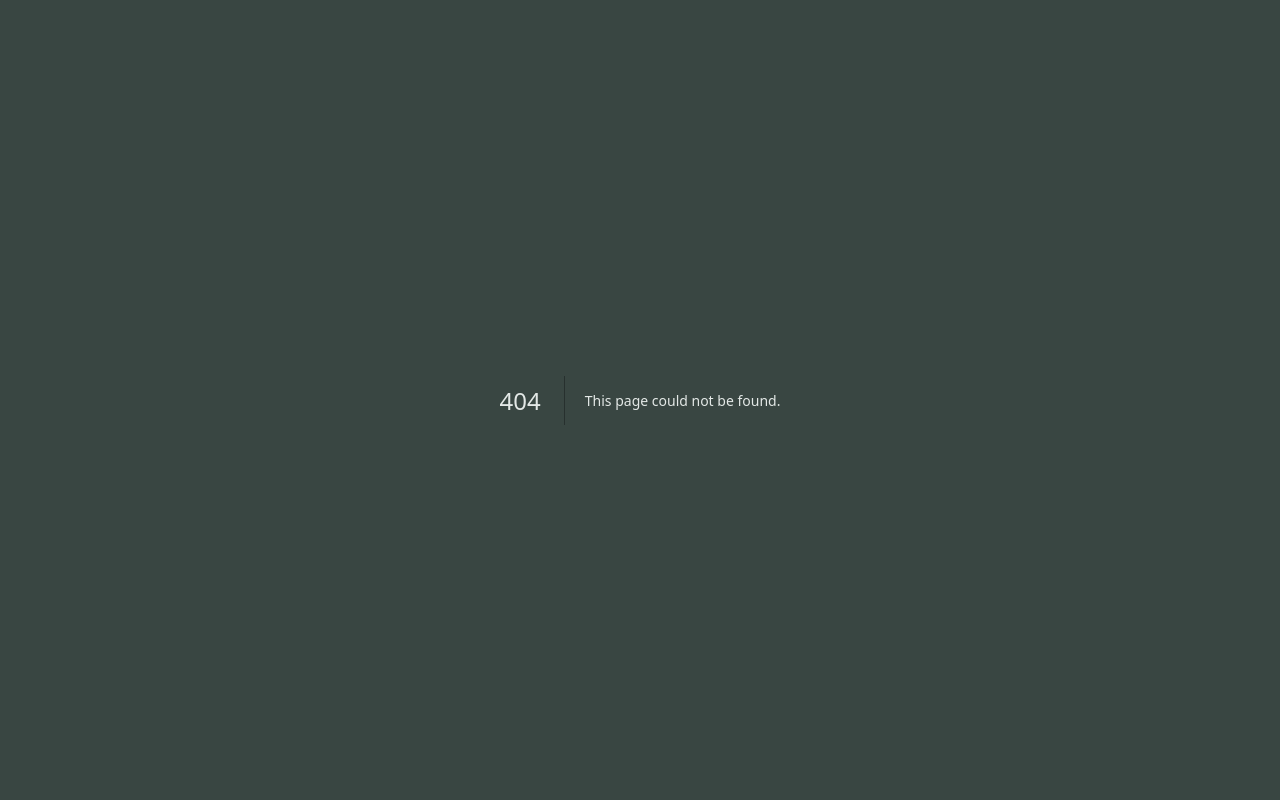
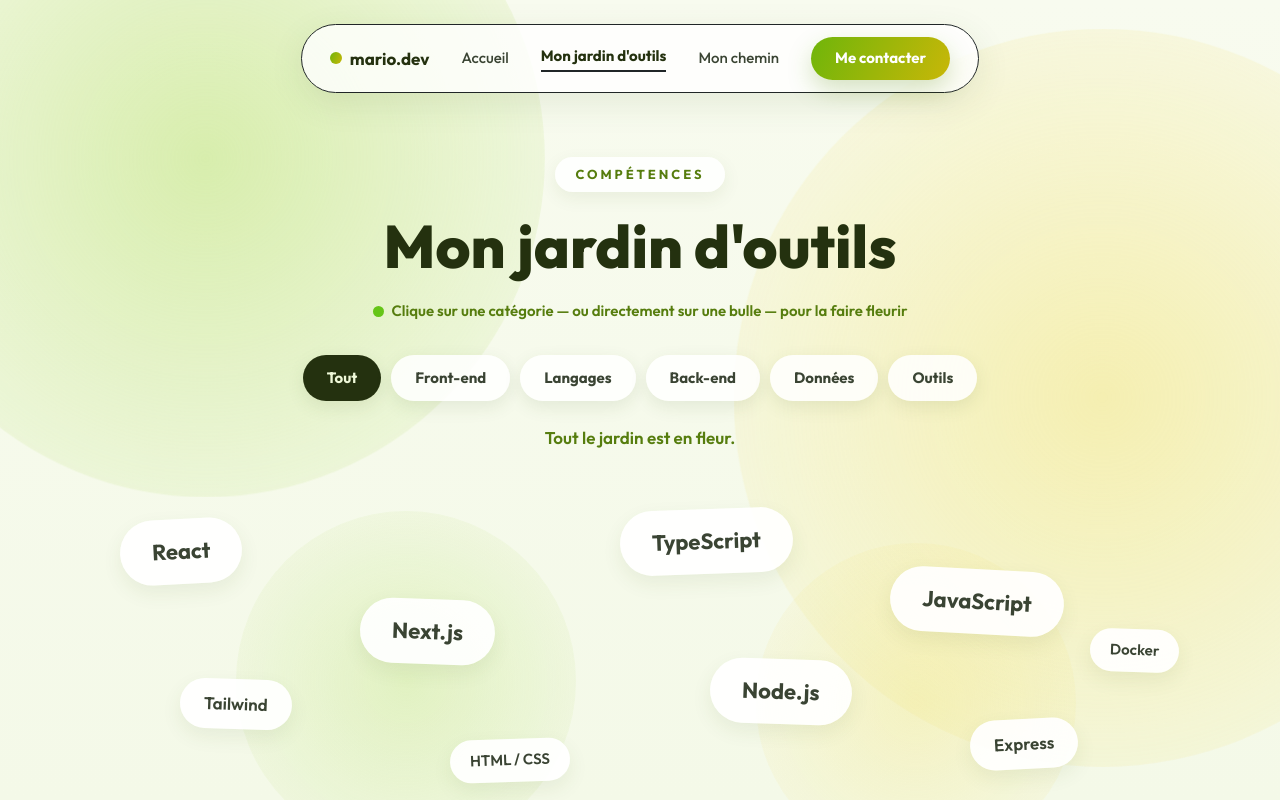
Before and after one commit to mario-souvily/portofolio2, a Next.js app: page /jardin in a window 1280 px wide. Before the commit this address had no page. Built offline with nearby package versions, Linux system fonts and the light colour scheme; a web font is replaced by a local one.

Commit message:
add /jardin page: filterable floating tool garden with category lines

```diff
--- /dev/null
+++ b/app/data/tools.ts
@@ -0,0 +1,35 @@
+export type ToolCategory = "front" | "lang" | "back" | "data" | "tools";
+
+export const toolCategories: { id: ToolCategory | "all"; label: string; line: string }[] = [
+  { id: "all", label: "Tout", line: "Tout le jardin est en fleur." },
+  { id: "front", label: "Front-end", line: "Côté front : je fais briller les pixels." },
+  { id: "lang", label: "Langages", line: "Les langages qui font tourner le tout." },
+  { id: "back", label: "Back-end", line: "Côté serveur : robuste et carré." },
+  { id: "data", label: "Données", line: "Les données, bien rangées." },
+  { id: "tools", label: "Outils", line: "Les outils du quotidien." },
+];
+
+/* x / y : position en px dans le jardin de 1160 x 440 (desktop) ; size : 1 = grosse bulle, 3 = petite */
+export const tools: {
+  name: string;
+  cat: ToolCategory;
+  x: number;
+  y: number;
+  rot: number;
+  delay: number;
+  size: 1 | 2 | 3;
+}[] = [
+  { name: "React", cat: "front", x: 60, y: 40, rot: -3, delay: 0, size: 1 },
+  { name: "Next.js", cat: "front", x: 300, y: 120, rot: 2, delay: 0.4, size: 1 },
+  { name: "TypeScript", cat: "lang", x: 560, y: 30, rot: -2, delay: 0.8, size: 1 },
+  { name: "JavaScript", cat: "lang", x: 830, y: 90, rot: 3, delay: 0.2, size: 1 },
+  { name: "Tailwind", cat: "front", x: 120, y: 200, rot: 2, delay: 1, size: 2 },
+  { name: "HTML / CSS", cat: "front", x: 390, y: 260, rot: -2, delay: 0.6, size: 3 },
+  { name: "Node.js", cat: "back", x: 650, y: 180, rot: 2, delay: 1.2, size: 1 },
+  { name: "Express", cat: "back", x: 910, y: 240, rot: -3, delay: 0.3, size: 2 },
+  { name: "PostgreSQL", cat: "data", x: 90, y: 330, rot: 2, delay: 0.9, size: 2 },
+  { name: "Prisma", cat: "data", x: 380, y: 370, rot: -2, delay: 0.5, size: 3 },
+  { name: "Sequelize", cat: "data", x: 600, y: 330, rot: 3, delay: 1.4, size: 3 },
+  { name: "Git & GitHub", cat: "tools", x: 830, y: 360, rot: -2, delay: 0.7, size: 3 },
+  { name: "Docker", cat: "tools", x: 1030, y: 150, rot: 2, delay: 1.1, size: 3 },
+];
--- /dev/null
+++ b/app/jardin/page.tsx
@@ -0,0 +1,41 @@
+import type { Metadata } from "next";
+import { ToolGarden } from "../../components/jardin/ToolGarden";
+import { Blobs } from "../../components/site/Blobs";
+import { NavBar } from "../../components/site/NavBar";
+
+export const metadata: Metadata = {
+  title: "Mon jardin d'outils - Mario Souvily-grieco | Développeur Web Fullstack",
+  description:
+    "Les technos de Mario Souvily-grieco : React, Next.js, TypeScript, Node.js, PostgreSQL et plus — un jardin d'outils à explorer par catégorie.",
+  alternates: {
+    canonical: "/jardin",
+  },
+};
+
+export default function Jardin() {
+  return (
+    <main className="page-organique font-outfit relative min-h-screen overflow-hidden flex-1">
+      <Blobs />
+      <div className="relative">
+        <NavBar />
+        <div className="px-4 md:px-20 py-14 md:py-16 flex flex-col items-center gap-6">
+          <span className="bg-white/85 text-[#567d0e] font-bold text-[13px] tracking-[3px] py-2 px-5 rounded-full shadow-[0_6px_18px_rgba(60,90,30,0.08)]">
+            COMPÉTENCES
+          </span>
+          <h1 className="text-4xl md:text-6xl font-extrabold text-[#24310f] text-center">
+            Mon jardin d&apos;outils
+          </h1>
+          <div className="inline-flex items-center gap-2 text-[15px] font-semibold text-[#567d0e] text-center">
+            <span className="cuedot"></span>
+            Clique sur une catégorie — ou directement sur une bulle — pour la faire fleurir
+          </div>
+          <ToolGarden />
+          <p className="text-[15px] text-[#55613f] max-w-xl text-center mt-4">
+            Liste non exhaustive — ce que j&apos;aime avant tout, c&apos;est apprendre.
+            La documentation est ma meilleure amie.
+          </p>
+        </div>
+      </div>
+    </main>
+  );
+}
--- /dev/null
+++ b/components/jardin/ToolGarden.tsx
@@ -0,0 +1,101 @@
+"use client";
+import { toolCategories, tools, type ToolCategory } from "@/app/data/tools";
+import { useState } from "react";
+
+/* Tailles de bulles : 1 = grosse, 3 = petite */
+const sizeClasses = {
+  1: "py-4 px-8 text-[22px] font-bold",
+  2: "py-3 px-6 text-[17px] font-semibold",
+  3: "py-2.5 px-5 text-[15px] font-semibold",
+};
+
+export const ToolGarden = () => {
+  const [cat, setCat] = useState<ToolCategory | "all">("all");
+
+  const activeLine = toolCategories.find((c) => c.id === cat)?.line ?? "";
+
+  const bubbleStyle = (toolCat: ToolCategory, rot: number) => {
+    const lit = cat !== "all" && toolCat === cat;
+    const faded = cat !== "all" && toolCat !== cat;
+    return {
+      background: lit ? "linear-gradient(115deg, #6fb50a, #c8b708)" : "rgba(255, 255, 255, 0.92)",
+      color: lit ? "#ffffff" : faded ? "#9aa58a" : "#3a4433",
+      opacity: faded ? 0.35 : 1,
+      transform: `scale(${lit ? 1.1 : faded ? 0.88 : 1}) rotate(${rot}deg)`,
+      boxShadow: lit ? "0 16px 34px rgba(90, 140, 20, 0.35)" : "0 8px 20px rgba(60, 90, 30, 0.08)",
+      transition:
+        "background 0.4s ease, color 0.4s ease, opacity 0.4s ease, transform 0.5s cubic-bezier(0.22, 1, 0.36, 1), box-shadow 0.4s ease",
+    };
+  };
+
+  const toggle = (toolCat: ToolCategory) => setCat(cat === toolCat ? "all" : toolCat);
+
+  return (
+    <>
+      <div className="flex gap-2.5 flex-wrap justify-center mt-2">
+        {toolCategories.map((category) => {
+          const on = cat === category.id;
+          return (
+            <button
+              key={category.id}
+              type="button"
+              onClick={() => setCat(category.id)}
+              className="border-none cursor-pointer rounded-full py-3 px-6 font-outfit text-[15px] font-bold shadow-[0_6px_18px_rgba(60,90,30,0.1)] transition-all"
+              style={{
+                background: on ? "#24310f" : "rgba(255, 255, 255, 0.85)",
+                color: on ? "#eef8d8" : "#3a4433",
+              }}
+            >
+              {category.label}
+            </button>
+          );
+        })}
+      </div>
+
+      <p className="text-[17px] font-semibold text-[#567d0e] min-h-6">{activeLine}</p>
+
+      {/* Jardin dispersé — écrans larges */}
+      <div className="relative w-[1160px] h-[440px] mt-1 hidden xl:block">
+        <div
+          className="absolute top-8 left-44 w-[340px] h-[340px] rounded-full"
+          style={{ background: "radial-gradient(circle, rgba(190, 227, 120, 0.35), rgba(190, 227, 120, 0))" }}
+        ></div>
+        <div
+          className="absolute top-16 right-36 w-[320px] h-[320px] rounded-full"
+          style={{ background: "radial-gradient(circle, rgba(245, 229, 120, 0.35), rgba(245, 229, 120, 0))" }}
+        ></div>
+        {tools.map((tool) => (
+          <div
+            key={tool.name}
+            className="absolute anim-bob"
+            style={{ left: tool.x, top: tool.y, animationDelay: `${tool.delay}s`, animationDuration: `${5 + tool.delay}s` }}
+          >
+            <button
+              type="button"
+              onClick={() => toggle(tool.cat)}
+              className={`border-none cursor-pointer rounded-full font-outfit ${sizeClasses[tool.size]}`}
+              style={bubbleStyle(tool.cat, tool.rot)}
+            >
+              {tool.name}
+            </button>
+          </div>
+        ))}
+      </div>
+
+      {/* Version compacte — mobile et tablette */}
+      <div className="flex flex-wrap justify-center gap-3.5 max-w-2xl mt-2 xl:hidden">
+        {tools.map((tool) => (
+          <button
+            key={tool.name}
+            type="button"
+            onClick={() => toggle(tool.cat)}
+            className="border-none cursor-pointer rounded-full font-outfit py-2.5 px-5 text-[15px] font-semibold"
+            style={bubbleStyle(tool.cat, 0)}
+          >
+            {tool.name}
+          </button>
+        ))}
+      </div>
+    </>
+  );
+};
```
